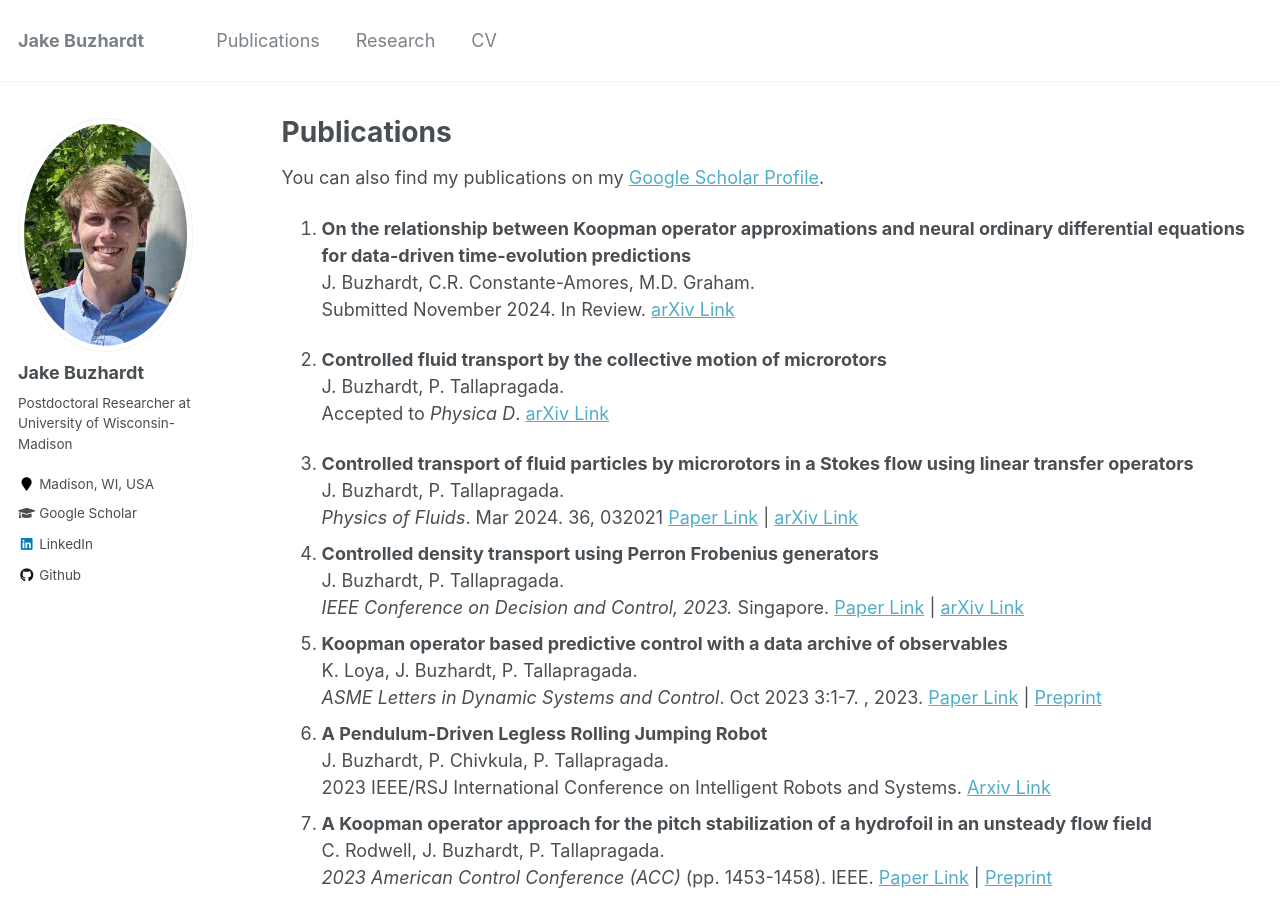
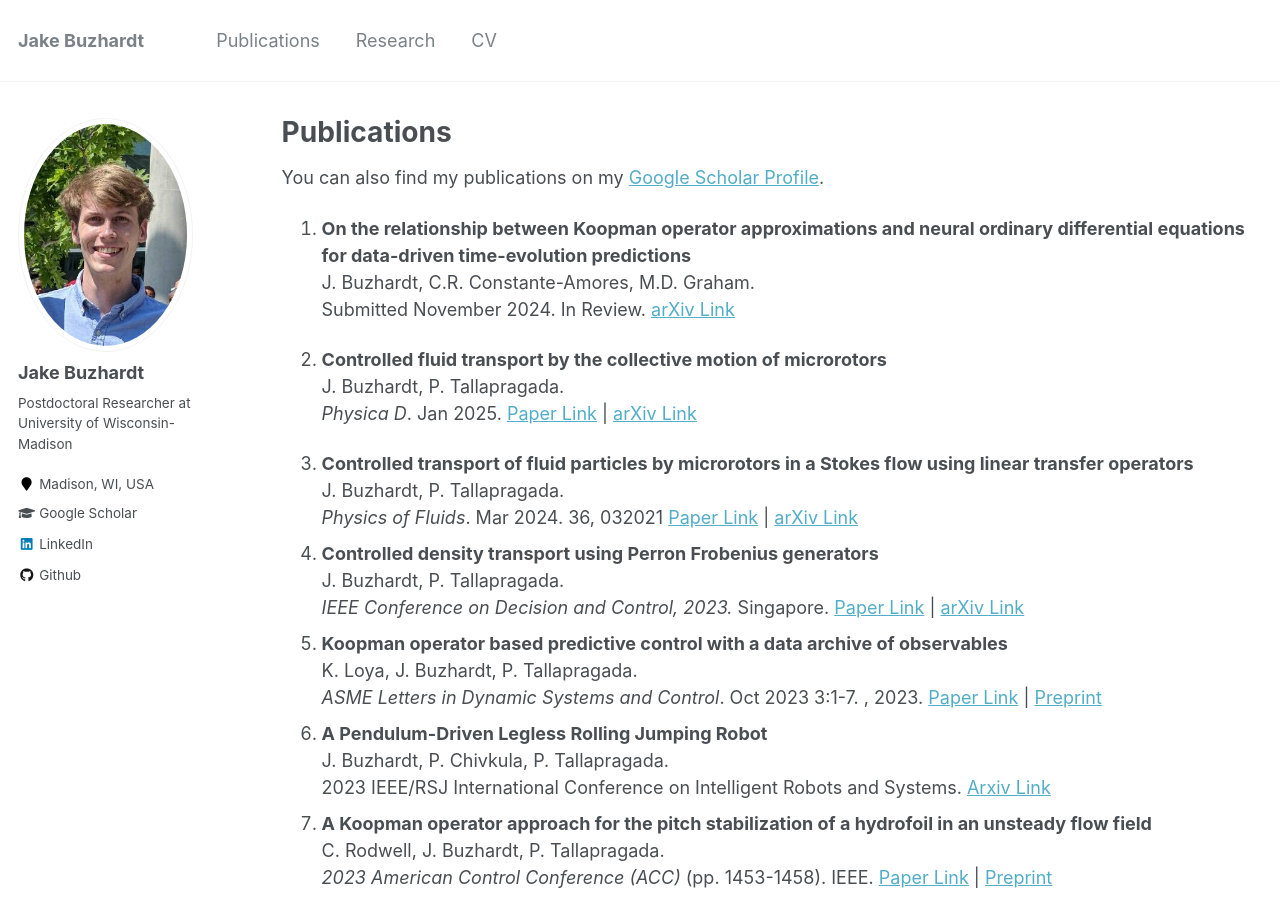
Before and after one commit to jbuzhar/jbuzhar.github.io, a Jekyll site: the page built from _pages/publications.md, in a window 1280 px wide and 900 px high. Built offline with Jekyll 4.4.1, drawn with Linux system fonts in a browser that asks for light colours.

Commit message:
Update publications.md

```diff
--- a/_pages/publications.md
+++ b/_pages/publications.md
@@ -13,7 +13,7 @@ You can also find my publications on my [Google Scholar Profile](https://scholar
 
 0. **Controlled fluid transport by the collective motion of microrotors** \
    J. Buzhardt, P. Tallapragada. \
-  Accepted to _Physica D_. [arXiv Link](https://arxiv.org/abs/2409.04468)
+   _Physica D_. Jan 2025. [Paper Link](https://doi.org/10.1016/j.physd.2025.134536) | [arXiv Link](https://arxiv.org/abs/2409.04468)
 
 0. **Controlled transport of fluid particles by microrotors in a Stokes flow using linear transfer operators** \
    J. Buzhardt, P. Tallapragada. \
```
